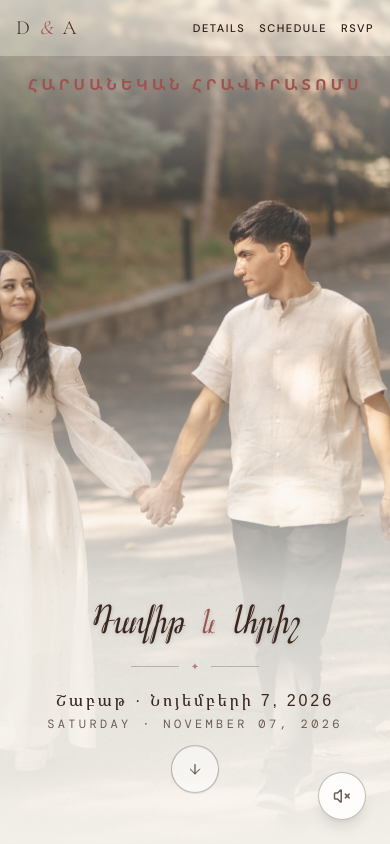
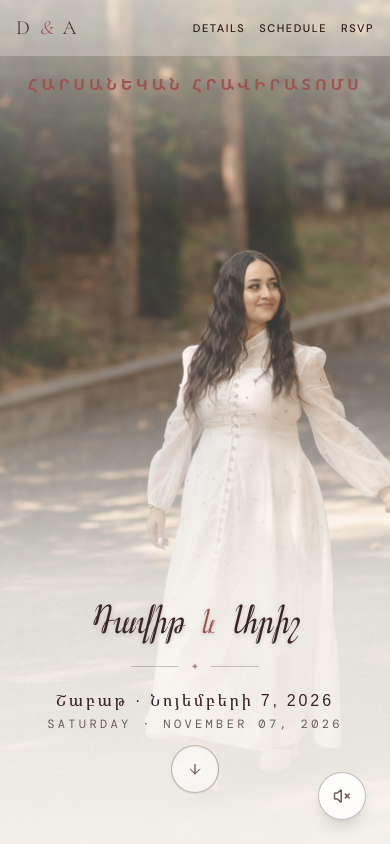
Before and after one commit to ariga-mazmanyan/wedding-david-arish, a Next.js app: page / in a window 390 px wide. Shown: the top 844 px of the page. Built offline with nearby package versions, Linux system fonts and the light colour scheme.

Commit message:
fix(hero): adjust hero background position to center couple and show bride better on mobile

```diff
--- a/app/page.tsx
+++ b/app/page.tsx
@@ -209,7 +209,7 @@ export default function Page() {
       </nav>
 
       <section id="top" className="relative z-10 flex min-h-[100svh] flex-col justify-between overflow-hidden bg-background px-6 pt-16 pb-10 text-center md:pt-20 md:pb-14">
-        <div className="absolute inset-0 bg-[url('/hero-mobile.jpg')] md:bg-[url('/hero.jpg')] bg-cover bg-[position:88%_center] md:bg-[position:88%_center] opacity-90" aria-hidden="true" />
+        <div className="absolute inset-0 bg-[url('/hero-mobile.jpg')] md:bg-[url('/hero.jpg')] bg-cover bg-[position:60%_center] md:bg-[position:65%_center] opacity-90" aria-hidden="true" />
         <div className="absolute inset-0 bg-[linear-gradient(180deg,rgba(248,245,239,.65)_0%,rgba(248,245,239,.12)_25%,rgba(248,245,239,.15)_45%,rgba(248,245,239,.82)_70%,rgba(248,245,239,.96)_100%)] md:bg-[linear-gradient(180deg,rgba(248,245,239,.55)_0%,rgba(248,245,239,.12)_25%,rgba(248,245,239,.80)_70%,rgba(248,245,239,.96)_100%)]" aria-hidden="true" />
 
         {/* Top: Header on first page only */}
```
